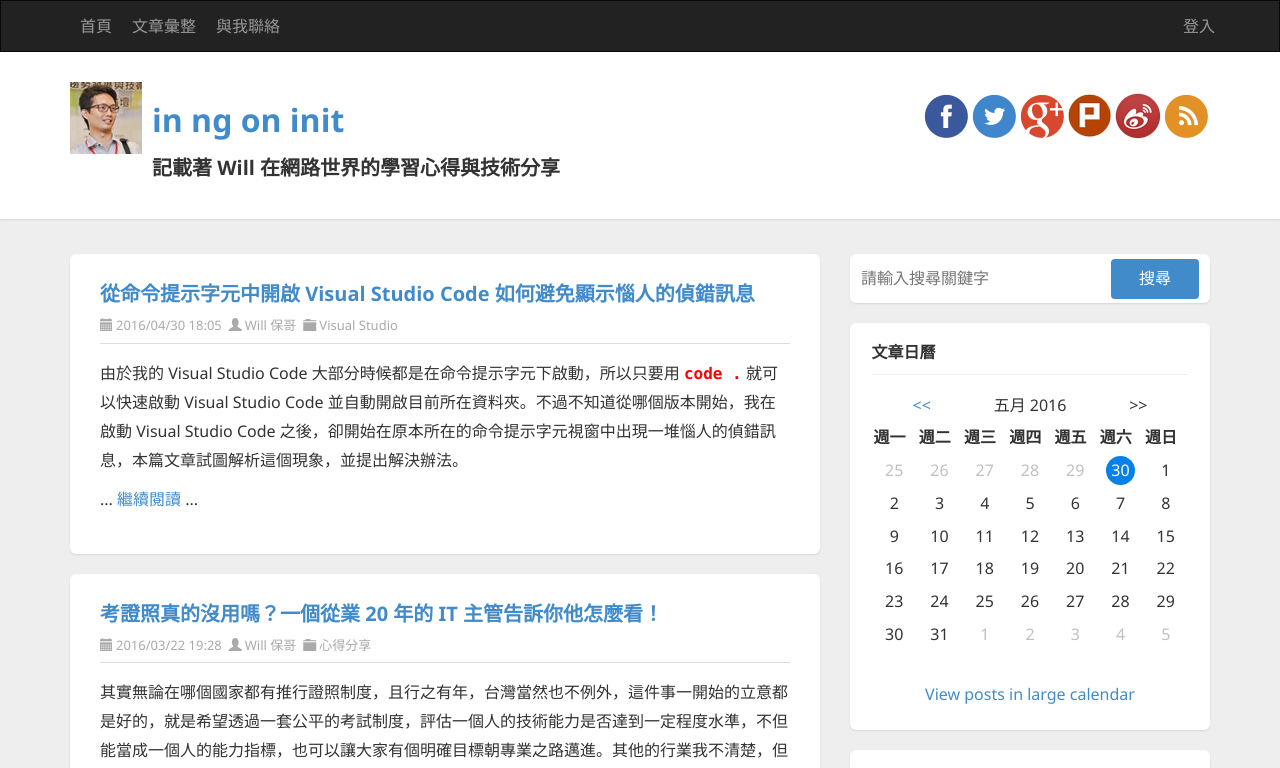
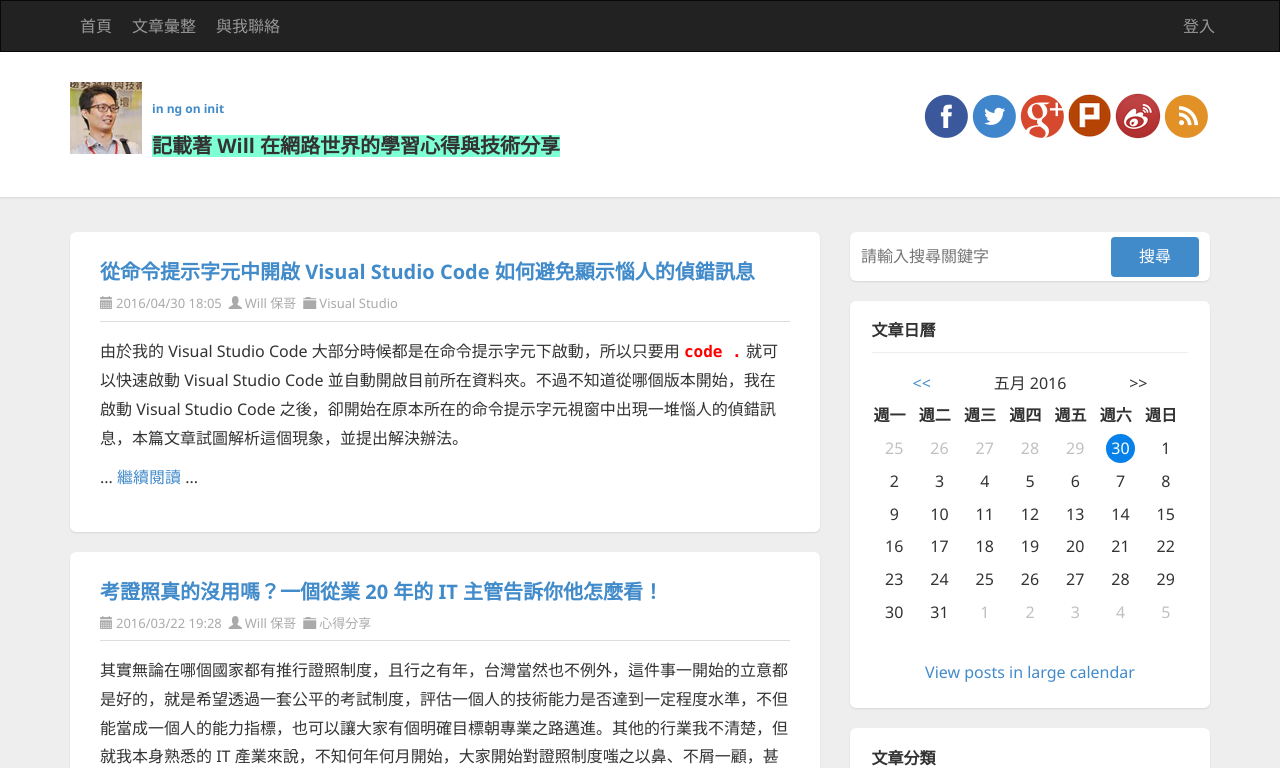
Before and after one commit to Brian-Zheng/ng9-lesson, an Angular app: page / in a window 1280 px wide. Shown: the top 768 px of the page. Built offline with nearby package versions, Linux system fonts and the light colour scheme.

Commit message:
ngStyle ngClass example

```diff
--- a/src/app/header/header.component.css
+++ b/src/app/header/header.component.css
@@ -0,0 +1,3 @@
+.highlight {
+    background-color: aquamarine;
+}
--- a/src/app/header/header.component.html
+++ b/src/app/header/header.component.html
@@ -28,8 +28,11 @@
             <img [src]="imgsrc" [attr.urprop]="selfprop" (click)="changeTitle($event)" class="pull-left logo" alt="The Will Will Web">
 
             <div class="pull-left">
-                <h1><a href="http://blog.miniasp.com/" (keyup.control.c)="al($event)">{{sitename}}</a></h1>
-                <h3 [innerHTML]="subtitle"></h3>
+                <!-- <h1 [ngStyle]="{'font-size': fontSize + 'px'}" (wheel)="changeSize($event)"> -->
+                <h1 [style.font-size.px]="fontSize" (wheel)="changeSize($event)">
+                    <a href="http://blog.miniasp.com/" (keyup.control.c)="al($event)">{{sitename}}</a>
+                </h1>
+                <h3 [innerHTML]="subtitle" [class.highlight]="fontSize % 2 == 0"></h3>
             </div>
             <app-social-icons *ngIf="showicons"></app-social-icons>
         </div>
--- a/src/app/header/header.component.ts
+++ b/src/app/header/header.component.ts
@@ -12,6 +12,8 @@ export class HeaderComponent implements OnInit {
   subtitle = '記載著 Will 在網路世界的學習心得與技術分享';
   selfprop = '自定義property';
   showicons = true;
+
+  fontSize = 12;
 
   constructor() { }
 
@@ -32,4 +34,14 @@ export class HeaderComponent implements OnInit {
     alert('trigger ctrl+C');
     console.log(args);
   }
+
+  changeSize(args) {
+    // console.log(args.deltaY);
+    if(args.deltaY > 0) {
+      this.fontSize += 1;
+      // console.log(this.fontSize);
+    } else {
+      this.fontSize -= 1;
+    }
+  }
 }
```
